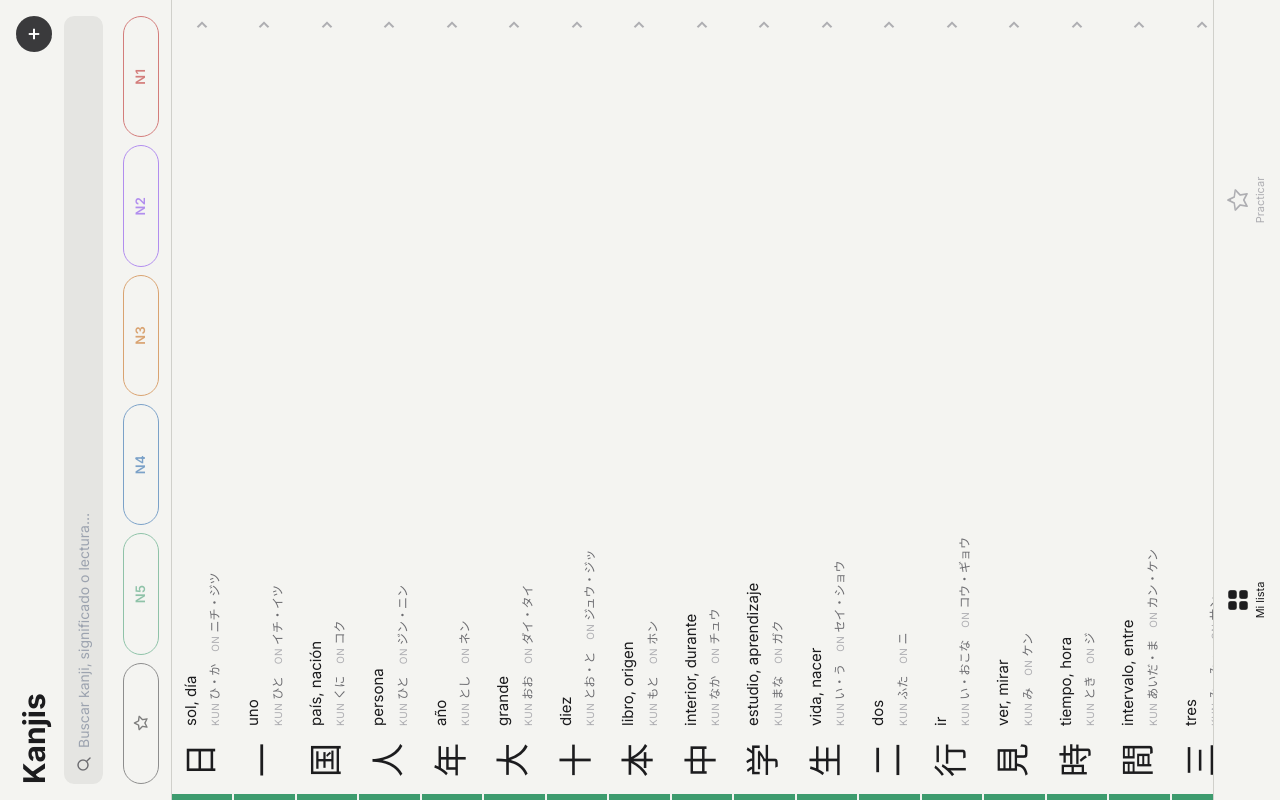
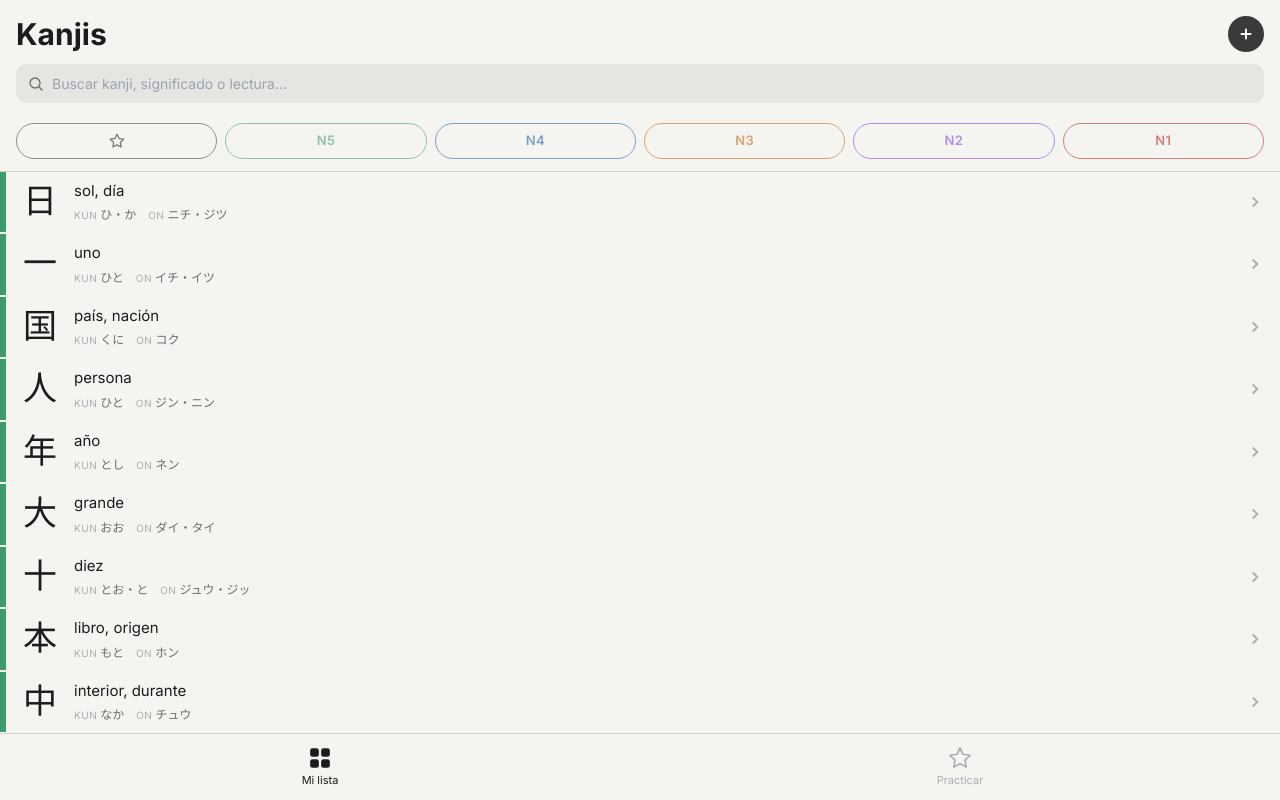
Before and after one commit to PabloAparicioMartinez/appkanji, a React (Vite) app: page / in a window 1280 px wide. Built offline with nearby package versions, Linux system fonts and the light colour scheme.

Commit message:
Décimo commit

```diff
--- a/src/index.css
+++ b/src/index.css
@@ -110,17 +110,3 @@ input[type="search"]::-webkit-search-results-decoration { display: none; }
   80%       { transform: translateX(4px); }
 }
 .shake { animation: shake 0.35s ease; }
-
-/* ── Portrait lock via counter-rotation ────────────────────────────────── */
-@media (orientation: landscape) {
-  #root {
-    position: fixed !important;
-    width: 100vh !important;
-    height: 100vw !important;
-    left: calc((100vw - 100vh) / 2) !important;
-    top: calc((100vh - 100vw) / 2) !important;
-    transform: rotate(-90deg) !important;
-    transform-origin: center !important;
-    overflow: hidden !important;
-  }
-}
--- a/src/main.tsx
+++ b/src/main.tsx
@@ -4,7 +4,8 @@ import './index.css'
 import App from './App'
 
 // Lock to portrait on supported browsers (Android Chrome, etc.)
-screen.orientation?.lock?.('portrait').catch(() => {})
+// screen.orientation?.lock?.('portrait').catch(() => {})
+screen.orientation?.lock?.('portrait-primary').catch(() => {})
 
 createRoot(document.getElementById('root')!).render(
   <StrictMode>
```
Also changed, not shown: public/manifest.json.
